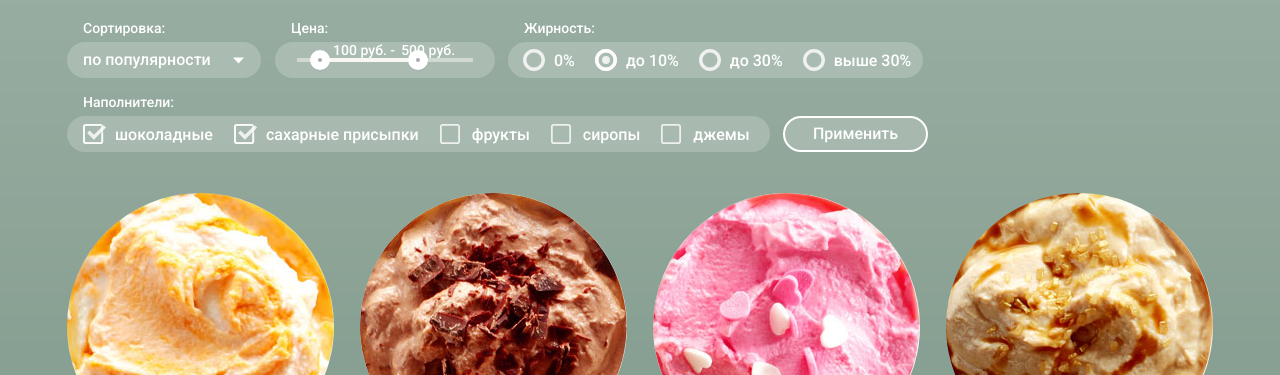
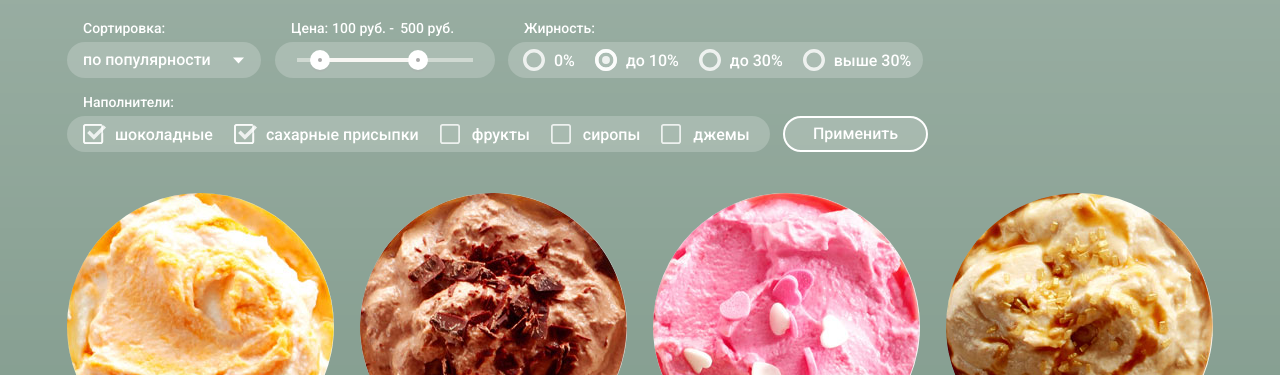
Before and after one commit to Andre969/htmlacademy-htmlcss-gllacy, a plain HTML site: page catalog.html in a window 1280 px wide. Shown: the part 166-541 px from the top of the page. Drawn offline with Linux system fonts and the light colour scheme.

Commit message:
исправлены ошибки по критерию Б12 - правильное положение отображения цен над ползунком в фильтре каталога во всех браузерах

```diff
--- a/css/style.css
+++ b/css/style.css
@@ -1812,6 +1812,7 @@ textarea:placeholder {
 }
 
 .filters-form {
+  position: relative;
   display: flex;
   flex-direction: row;
   flex-wrap: wrap;
@@ -2141,13 +2142,7 @@ textarea:placeholder {
   padding-right: 3px;
 }
 
-/* --- Ползунок --- */
-
-.filters-fieldset-range {
-  position: relative;
-  margin: 0;
-  padding: 0;
-}
+/* --- Два ползунка --- */
 
 .range-filter {
   margin: 0;
@@ -2203,7 +2198,7 @@ textarea:placeholder {
 .price-controls {
   position: absolute;
   top: 0;
-  left: 42px;
+  left: 249px;
   font-size: 0;
 }
 
```
